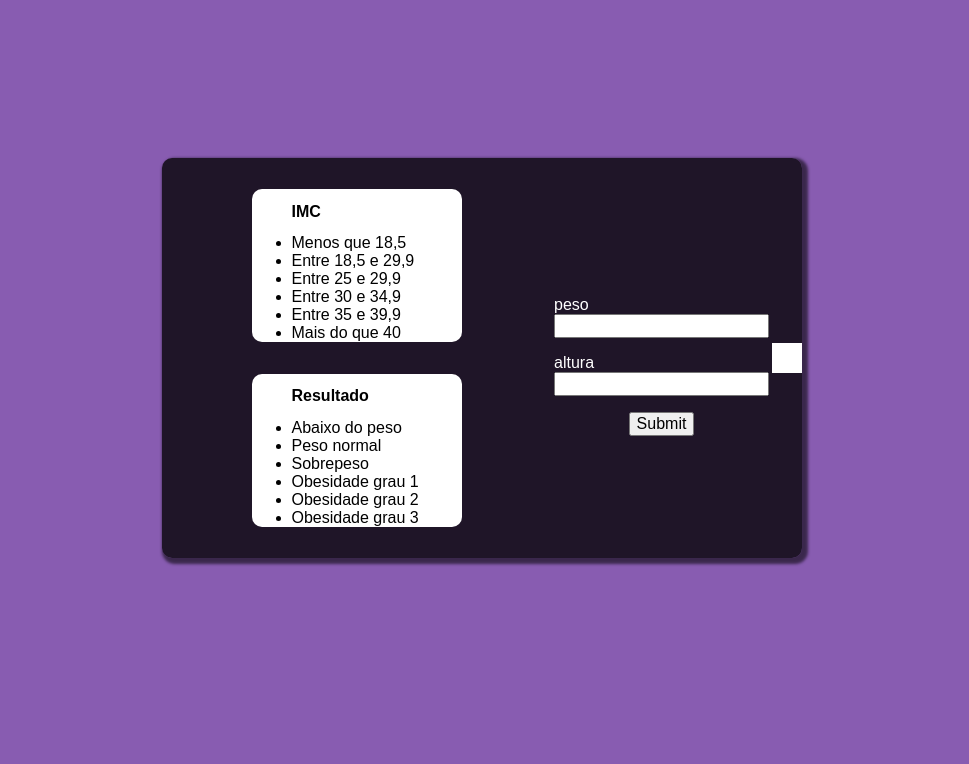
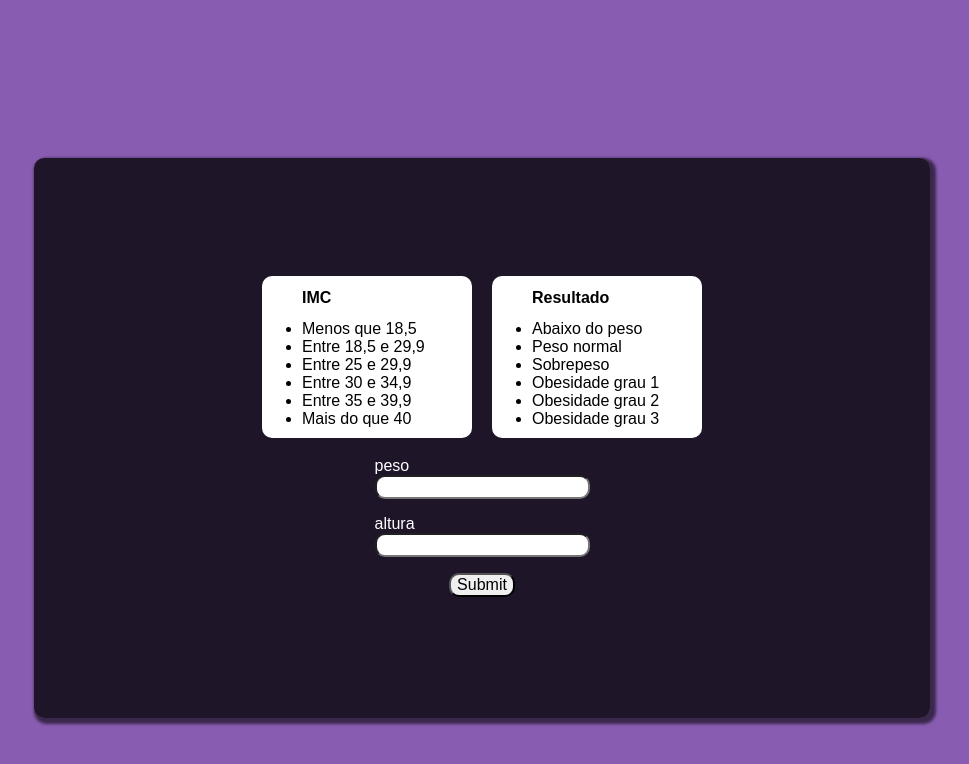
Before and after one commit to Guilherme2405/js, a plain HTML site: page ex013-imc/index.html in a window 1280 px wide. Shown: the whole page, without its empty margins (158-1127 px from the left). Drawn offline with Linux system fonts and the light colour scheme.

Commit message:
comentando a atividade

```diff
--- a/ex013-imc/assets/css/mediaquery.css
+++ b/ex013-imc/assets/css/mediaquery.css
@@ -24,18 +24,26 @@
         border-radius: 10px;
     }
 
-}
 
-div.um {
-    display: flex;
-    flex-flow: row wrap;
-    justify-content: space-around;
 
-}
+
 
 ul {
     border-radius: 10px;
 }
- div#resultado {
+div#resultado {
     background-color: white;
+    width: auto;
+    border-radius: 0;
+}
+
+ ul {
+    padding-bottom: 5px;
+    margin: 0px 10px 5px 10px;
+
  }
+
+ main > div#resultado > p {
+text-align: center;
+ }
+}
--- a/ex013-imc/assets/css/style.css
+++ b/ex013-imc/assets/css/style.css
@@ -17,13 +17,14 @@ main {
  background-color: rgba(0, 0, 0, 0.774);
  box-shadow: 3px 3px 3px 3px rgba(0, 0, 0, 0.568);
 border-radius: 10px;
- width: 50vw;
- height: 50vh;
+ width: 70vw;
+ height: 70vh;
 
  display: flex;
- flex-flow: row nowrap;
- justify-content: space-around;
+ flex-flow: column nowrap;
+ justify-content: center;
  align-items: center;
+ align-content: stretch;
 margin: 150px 0vw;
 }
 
@@ -39,21 +40,38 @@ main > form#tex {
     border-radius: 5px;
 }
 
+div.um {
+    display: flex;
+    flex-flow: row wrap;
+    justify-content: space-around;
 
+}
 
 ul {
     background-color: white;
     width: 170px;
+    margin: 0px 10px 0px;
+    padding-bottom: 10px;
 
     display: flex;
     flex-flow: column wrap;
+    border-radius: 10px;
+
 }
 
-#resultado, #bad{
-    background-color: greenyellow;
-    padding: 15px;
+ div#resultado {
+    background-color: white;
+    width: 45vw;
+    display: flex;
+    justify-content: space-around;
+    border-radius: 10px;
 }
 
-#bad {
-    background-color: lightseagreen;
+div#resultado > p {
+    text-align: center;
+
 }
+
+input {
+    border-radius: 10px;
+}
--- a/ex013-imc/assets/main.js/calc-js.js
+++ b/ex013-imc/assets/main.js/calc-js.js
@@ -1,13 +1,19 @@
 const form = document.querySelector('#formulario')
+// document === recebe doucmentos do html
+// querySelector === um metodo que permite buscar documentos
+form.addEventListener('submit', function (evento) {
+// addEventListener === adicionar um evento
 
-form.addEventListener('submit', function (evento) {
     evento.preventDefault();
+// preventDefault === impede de receber valores vazios dos input's
     const inputPeso = evento.target.querySelector('#peso');
     const inputAltura = evento.target.querySelector('#altura');
+
     console.log(inputPeso, inputAltura)
 
     const peso = Number(inputPeso.value);
     const altura = Number(inputAltura.value);
+// essas const*(var) sao para recebr o valor do input no form do HTML
     console.log(peso, altura)
 
     if (!peso) {
@@ -21,19 +27,23 @@ form.addEventListener('submit', function (evento) {
     }
 
     const imc = getImc(peso, altura);
+// grava o valor do peso e da altura do input do HTML
     const nivelImc = getNivelImc(imc);
-
+// retorna a string da função getImc
     const msg = `Seu IMC é ${imc} (${nivelImc}).`
 
     setResultado(msg, true)
-
+// manda os dados para a função
     console.log(imc, nivelImc);
 });
 
 function getNivelImc(imc) {
+// essa função retorna as strings do array de acordo com o IMC
     const nivel = ['Abaixo do peso', 'Peso normal', 'sobrepeso', 'obesidade grau 1', 'obesidade grau 2', 'obesidade grau 3'];
+    // esse array facilita na digitalização do codigo
     if (imc < 18.5) return nivel[0];
     else if (imc <= 24.9) return nivel[1];
+    // return === encerra a função e envia algum valor
     else if (imc <= 29.9) return nivel[2];
     else if (imc <= 34.9) return nivel[3];
     else if (imc <= 39.9) return nivel[4];
@@ -45,17 +55,20 @@ function getNivelImc(imc) {
 function getImc(peso, altura) {
     const imc = peso / altura ** 2;
     return imc.toFixed(2);
+// toFixed === permite arredondar um número para um número específico de casas decimais
 }
 
 function criaP() {
 
     const p = document.createElement('p');
+// createElement === é uma função que cria um elemento HTML, que pode ser inserido em um documento HTML
     return p;
 }
 
 function setResultado(msg, isvalid) {
     const resultado = document.querySelector('#resultado');
     resultado.innerHTML = '';
+//innerHTML === é uma propriedade do Element que permite definir ou obter o conteúdo HTML de um elemento
 
     const p = criaP();
     if (isvalid) {
@@ -66,5 +79,6 @@ function setResultado(msg, isvalid) {
 
     p.innerHTML = msg;
     resultado.appendChild(p);
+    //appendChild === é um método que adiciona um elemento ao final da lista de filhos de um elemento pai
 
 }
--- a/ex013-imc/index.html
+++ b/ex013-imc/index.html
@@ -38,7 +38,7 @@
     </form>
 
 
-    <div id="resultado" id="bad">
+    <div id="resultado">
 
     </div>
 
```
